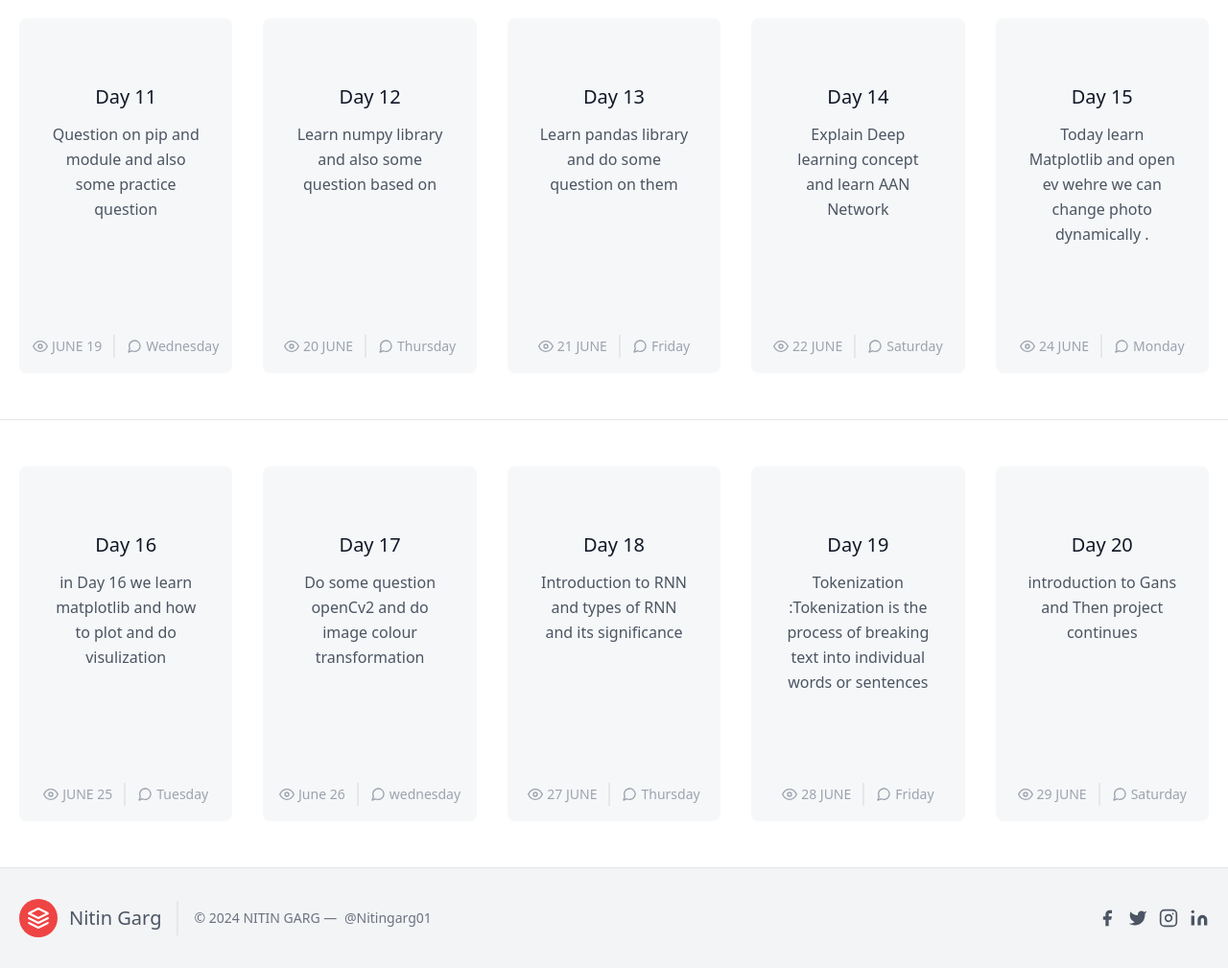
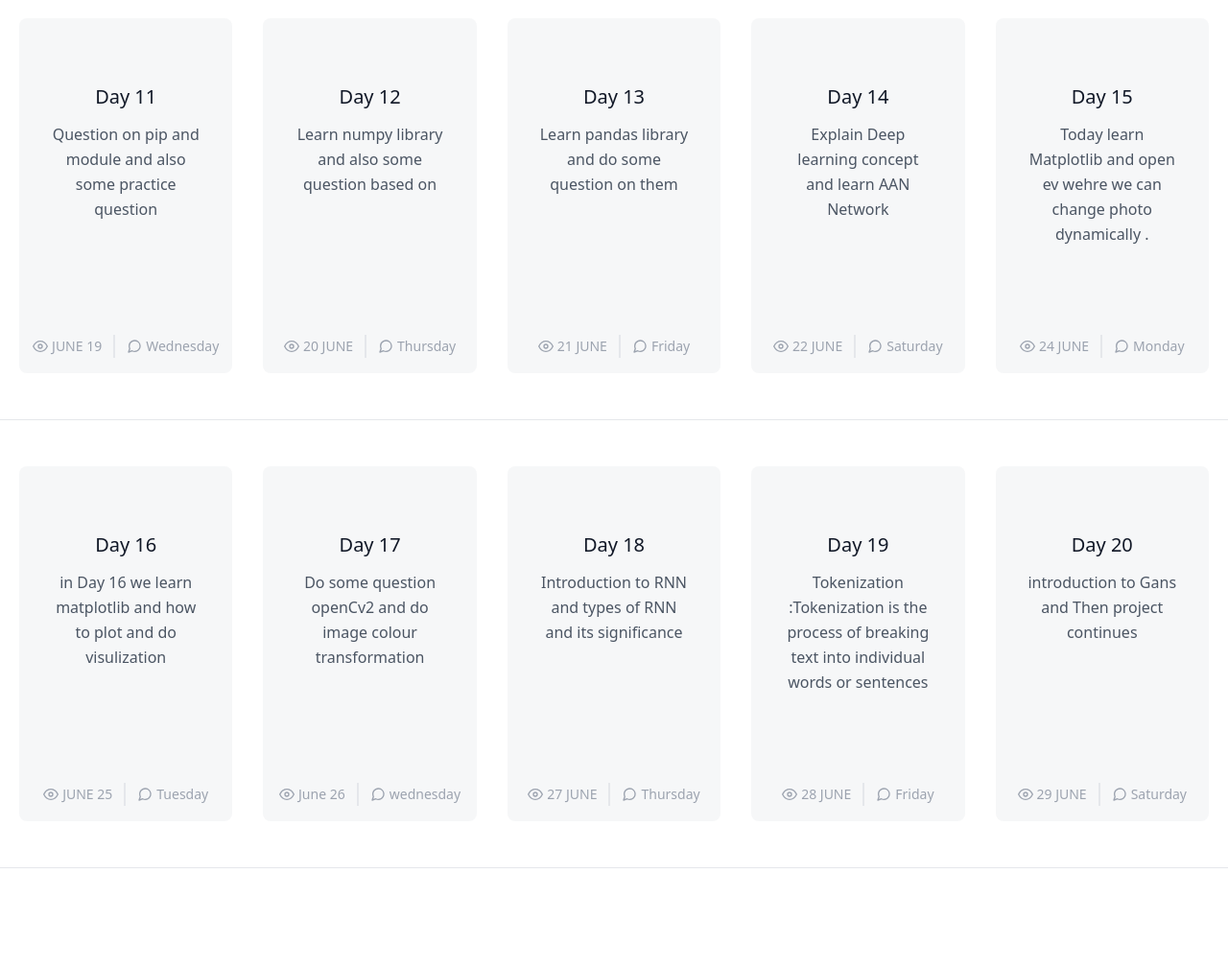
Before and after one commit to NavkiratSingh/NavkiratSingh.github.io, a plain HTML site: page index.html in a window 1280 px wide. Shown: the part 1715-2724 px from the top of the page at 96% size. After the commit the page ends 2620 px from the top, so only its background shows below. Drawn offline with nearby package versions, Linux system fonts and the light colour scheme.

Commit message:
Update index.html

```diff
--- a/index.html
+++ b/index.html
@@ -102,12 +102,12 @@
                         viewBox="0 0 24 24">
                         <path d="M12 2L2 7l10 5 10-5-10-5zM2 17l10 5 10-5M2 12l10 5 10-5"></path>
                     </svg>
-                    <span class="ml-3 text-xl text-red-200">Nitin Garg</span>
+                    <span class="ml-3 text-xl text-red-200">Navkirat Singh</span>
                 </a>
                 <nav class="md:ml-auto flex flex-wrap items-center text-base justify-center">
                     <a href="#section1" class="mr-5 hover:text-white-900 hover:underline transition duration-300 text-red-200">Home</a>
                     <a href="#section2" class="mr-5 hover:text-white-900 hover:underline transition duration-300 text-red-200">Daily Dairy</a>
-                    <a href="https://github.com/Nitingarg01/Training_project" class="mr-5 hover:text-white-900 hover:underline transition duration-300 text-red-200">Project</a>
+                    <a href="https://navkiratsingh.github.io" class="mr-5 hover:text-white-900 hover:underline transition duration-300 text-red-200">Project</a>
                     <a href="aboutus.html"class="mr-5 hover:text-white-900 hover:underline transition duration-300 text-red-200">About US</a>
                     <a href="contactus.html"class="mr-5 hover:text-white-900 hover:underline transition duration-300 text-red-200">Contact US</a>
 
@@ -774,43 +774,7 @@
     </head>
 
     <body>
-      <footer class="text-gray-600 body-font footer">
-        <div class="container px-5 py-8 mx-auto flex items-center sm:flex-row flex-col">
-          <a class="flex title-font font-medium items-center md:justify-start justify-center text-gray-900">
-            <svg xmlns="http://www.w3.org/2000/svg" fill="none" stroke="currentColor" stroke-linecap="round" stroke-linejoin="round" stroke-width="2" class="w-10 h-10 text-white p-2 bg-red-500 rounded-full" viewBox="0 0 24 24">
-              <path d="M12 2L2 7l10 5 10-5-10-5zM2 17l10 5 10-5M2 12l10 5 10-5"></path>
-            </svg>
-            <span class="ml-3 text-xl">Nitin Garg</span>
-          </a>
-          <p class="text-sm text-gray-500 sm:ml-4 sm:pl-4 sm:border-l-2 sm:border-gray-200 sm:py-2 sm:mt-0 mt-4">© 2024 NITIN GARG —
-            <a href="https://x.com/NitinGa49757768?s=09" class="text-gray-600 ml-1" rel="noopener noreferrer" target="_blank">@Nitingarg01</a>
-          </p>
-          <span class="inline-flex sm:ml-auto sm:mt-0 mt-4 justify-center sm:justify-start social-icons">
-            <a href="#" class="text-gray-500 hover:text-gray-900">
-              <svg fill="currentColor" stroke-linecap="round" stroke-linejoin="round" stroke-width="2" class="w-5 h-5" viewBox="0 0 24 24">
-                <path d="M18 2h-3a5 5 0 00-5 5v3H7v4h3v8h4v-8h3l1-4h-4V7a1 1 0 011-1h3z"></path>
-              </svg>
-            </a>
-            <a href="https://x.com/NitinGa49757768?s=09" class="ml-3 text-gray-500 hover:text-gray-900">
-              <svg fill="currentColor" stroke-linecap="round" stroke-linejoin="round" stroke-width="2" class="w-5 h-5" viewBox="0 0 24 24">
-                <path d="M23 3a10.9 10.9 0 01-3.14 1.53 4.48 4.48 0 00-7.86 3v1A10.66 10.66 0 013 4s-4 9 5 13a11.64 11.64 0 01-7 2c9 5 20 0 20-11.5a4.5 4.5 0 00-.08-.83A7.72 7.72 0 0023 3z"></path>
-              </svg>
-            </a>
-            <a href="https://www.instagram.com/nitin_garg_01?igsh=cHU2NDJhOTZ5cGJ4" class="ml-3 text-gray-500 hover:text-gray-900">
-              <svg fill="none" stroke="currentColor" stroke-linecap="round" stroke-linejoin="round" stroke-width="2" class="w-5 h-5" viewBox="0 0 24 24">
-                <rect width="20" height="20" x="2" y="2" rx="5" ry="5"></rect>
-                <path d="M16 11.37A4 4 0 1112.63 8 4 4 0 0116 11.37zm1.5-4.87h.01"></path>
-              </svg>
-            </a>
-            <a href="https://www.linkedin.com/in/nitin-garg-88a4b7200?utm_source=share&utm_campaign=share_via&utm_content=profile&utm_medium=android_app" class="ml-3 text-gray-500 hover:text-gray-900">
-              <svg fill="currentColor" stroke="currentColor" stroke-linecap="round" stroke-linejoin="round" stroke-width="0" class="w-5 h-5" viewBox="0 0 24 24">
-                <path stroke="none" d="M16 8a6 6 0 016 6v7h-4v-7a2 2 0 00-2-2 2 2 0 00-2 2v7h-4v-7a6 6 0 016-6zM2 9h4v12H2z"></path>
-                <circle cx="4" cy="4" r="2" stroke="none"></circle>
-              </svg>
-            </a>
-          </span>
-        </div>
-      </footer>
+
 
 </body>
 </html>
```
